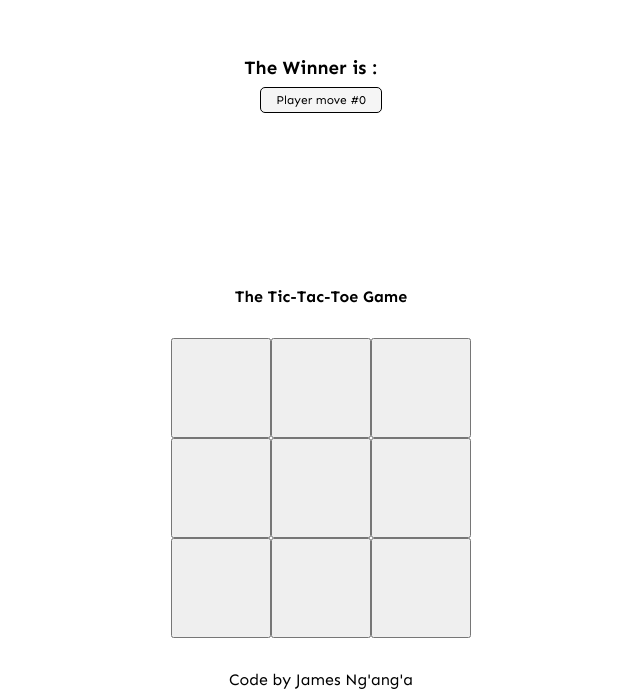
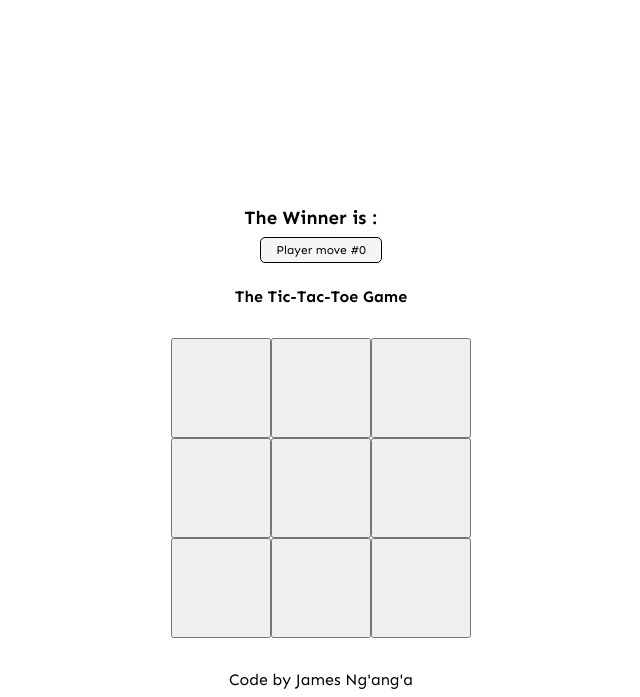
Before and after one commit to devjamesnjoroge/TIC-TAC-TOE, a React (Create React App) app: page / in a window 1280 px wide. Shown: the part 103-800 px from the top of the page, without its empty margins (319-959 px from the left). Built offline with nearby package versions, Linux system fonts and the light colour scheme.

Commit message:
fix minor bugs

```diff
--- a/src/index.css
+++ b/src/index.css
@@ -19,7 +19,6 @@
   display: flex;
   align-items: center;
   justify-content: center;
-  height: 100vh;
   flex-direction: column;
   padding: .5em 0;
 }
@@ -73,6 +72,7 @@ ul{
 @media screen and (max-width: 700px) {
   .container{
     display: flex;
+    height: 100vh;
   }
 
   ul{
```
